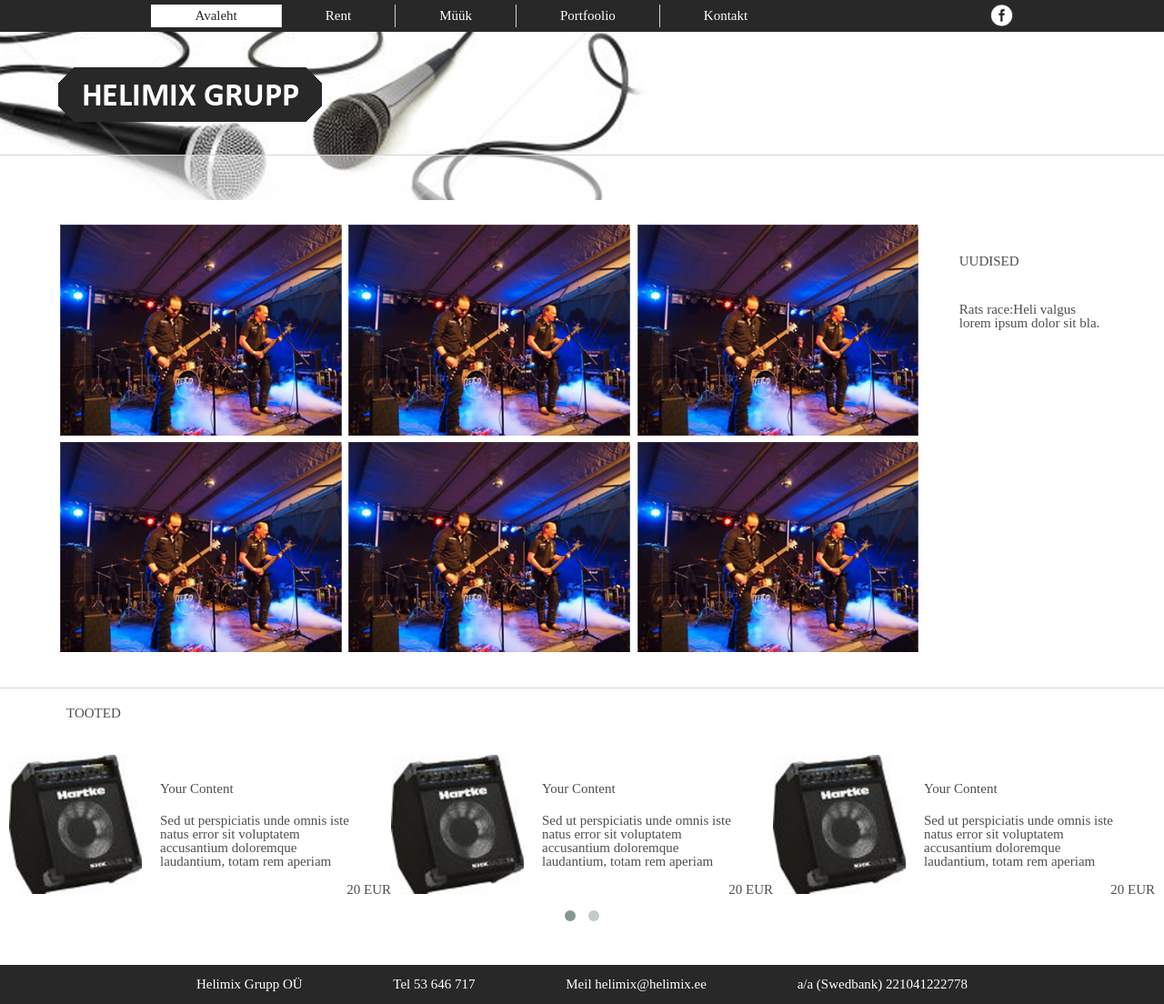
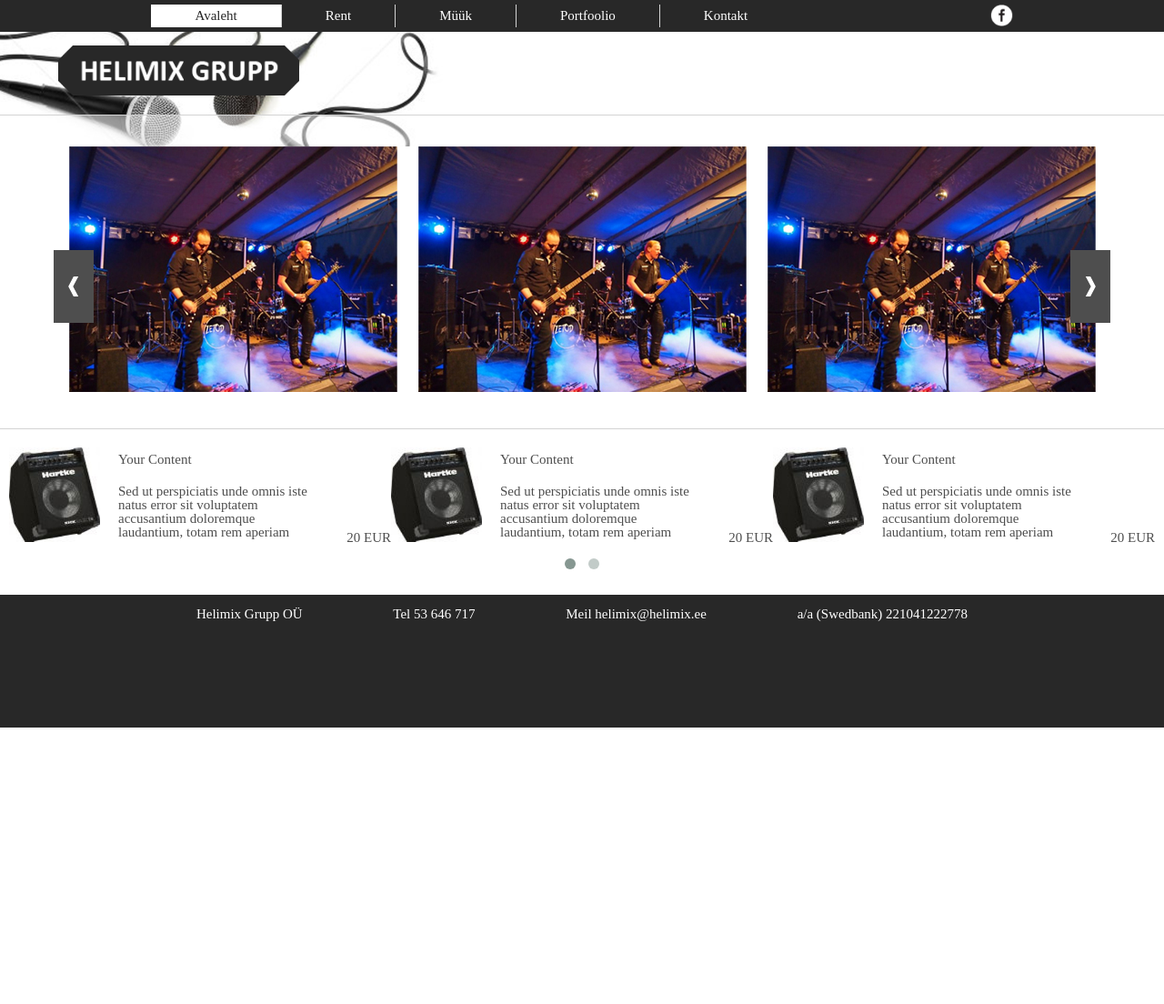
Before and after one commit to kaiakonsap/helimix, a PHP site: page / in a window 1280 px wide. Shown: the whole page at 91% size. After the commit the page ends 800 px from the top, so only its background shows below. Run offline with PHP 8.4, Linux system fonts and the light colour scheme; some libraries are stand-ins or nearby versions; some web fonts are replaced.

Commit message:
change a lot of stuff ..

```diff
--- a/Pood.html
+++ b/Pood.html
@@ -5,13 +5,12 @@
     <link rel="stylesheet" href="./styles/stylesheets/screen.css">
     <meta http-equiv="Content-Type" content="text/html; charset=utf-8"/>
     <!--  jQuery 1.7+  -->
-    <script src="./js/jquery-1.10.2.min.js"></script>
+    <script src="//ajax.googleapis.com/ajax/libs/jquery/1.11.1/jquery.min.js"></script>
     <script src="./js/main.js"></script>
 
 
 </head>
 <body>
-<header>
 <div id="main_menu">
     <div class="container2">
         <button type="button" class="navbar-toggle">
@@ -31,9 +30,10 @@
 
     </div>
 </div>
+<header id="push_down">
     <div id="cover"><img src="styles/img/logo.png" alt="cover"></div>
 </header>
-<div id="main">
+<div id="main" class="more_down">
     <div class="container3">
         <div id="content_strip">
             <div id="category-1" class="headline"><p>Helitehnika rent</p></div>
--- a/index.html
+++ b/index.html
@@ -11,8 +11,7 @@
     <!-- Default Theme -->
     <link rel="stylesheet" href="./js/owl-carousel/owl.theme.css">
 
-    <script src="./js/jquery-1.10.2.min.js"></script>
-
+    <script src="//ajax.googleapis.com/ajax/libs/jquery/1.11.1/jquery.min.js"></script>
     <!-- Include js plugin -->
     <script src="./js/owl-carousel/owl.carousel.js"></script>
     <script src="./js/main.js"></script>
@@ -41,24 +40,30 @@
 </header>
 <div id="main">
     <div class="container1">
-        <div id="news">
-            <h1>Uudised</h1>
-            <p><span>Rats race:</span>Heli valgus lorem ipsum dolor sit bla.
-            </p>
-        </div>
         <div id="images">
-            <img src="styles/img/test_img.jpg" alt="img">
-            <img src="styles/img/test_img.jpg" alt="img">
-            <img src="styles/img/test_img.jpg" alt="img">
-            <img src="styles/img/test_img.jpg" alt="img">
-            <img src="styles/img/test_img.jpg" alt="img">
-            <img src="styles/img/test_img.jpg" alt="img">
+            <div id="owl-2" class="owl-carousel">
+                <div class="item">
+                    <a href="#">
+                        <img src="styles/img/test_img.jpg" alt="img">
 
+                    </a> </div><div class="item">
+                    <a href="#">
+                        <img src="styles/img/test_img.jpg" alt="img">
+
+                    </a> </div><div class="item">
+                    <a href="#">
+                        <img src="styles/img/test_img.jpg" alt="img">
+
+                    </a> </div><div class="item">
+                    <a href="#">
+                        <img src="styles/img/test_img.jpg" alt="img">
+
+                    </a> </div>
+            </div>
         </div>
 
     </div>
     <div id="footer_strip" class="border_top">
-        <h1>tooted</h1>
     <div id="owl-1" class="owl-carousel">
         <div class="item"><a href="#"><span class="image_wrap"><img src="styles/img/test_toode.jpg" alt="product"></span><span class="intro"> <span class="h3">Your Content</span>Sed ut perspiciatis unde omnis iste natus
             error sit voluptatem accusantium doloremque laudantium, totam rem aperiam<span class="price">20 eur</span></span> </a> </div>        <div class="item"><a href="#"><span class="image_wrap"><img src="styles/img/test_toode.jpg" alt="product"></span><span class="intro"> <span class="h3">Your Content</span>Sed ut perspiciatis unde omnis iste natus
--- a/js/main.js
+++ b/js/main.js
@@ -1,5 +1,4 @@
 $(document).ready(function() {
-
     jQuery('.navbar-toggle').click(function (event) {
         event.preventDefault();
         if($( window ).width()<=830){
@@ -27,9 +26,16 @@ $(document).ready(function() {
         $("#owl-2").owlCarousel(
             {
                 autoPlay: false, //Set AutoPlay to 3 seconds
-                singleItem:true
+                items : 3,
+                itemsDesktop : [1300,3],
+                itemsDesktopSmall : [1199,2],
+                itemsMobile : [700,1],
+                navigation : true,
+                navigationText : false,
+                pagination: false
             });
 }
+
 /*$(".link").click(function(e)
 {
 
@@ -74,7 +80,7 @@ $(document).ready(function() {
 
             if (bodyelem.scrollTop() > 218)
             {
-                $('.sidebar').css('top',30);
+                $('.sidebar').css('top',60);
 
 
 
--- a/js/owl-carousel/owl.theme.css
+++ b/js/owl-carousel/owl.theme.css
@@ -7,23 +7,37 @@
 	margin-top: 10px;
 	text-align: center;
 }
-
+.owl-theme .owl-controls .owl-prev{
+    left:-10px;
+    background-image: url("./img/arrow1_left.png");
+}
+.owl-theme .owl-controls .owl-next{
+    right:-10px;
+    background-image: url("./img/arrow1_right.png");
+}
 /* Styling Next and Prev buttons */
 
 .owl-theme .owl-controls .owl-buttons div{
+    position: absolute;
+    top: 40%;
+    z-index: 10;
     color: #FFF;
     display: inline-block;
     zoom: 1;
     *display: inline;/*IE7 life-saver */
     margin: 5px;
-	padding: 3px 10px;
+    padding: 25px 16px;
+    width: 12px;
+    height: 30px;
+
     font-size: 12px;
-	-webkit-border-radius: 30px;
-	-moz-border-radius: 30px;
-	border-radius: 30px;
-	background: #869791;
-	filter: Alpha(Opacity=50);/*IE7 fix*/
-	opacity: 0.5;
+    -webkit-border-radius: 0;
+    -moz-border-radius: 0;
+    border-radius: 0;
+    background-color: #4e4e4e;
+    background-repeat: no-repeat;
+    background-position: center;
+    opacity: 1.0;
 }
 /* Clickable class fix problem with hover on touch devices */
 /* Use it for non-touch hover action */
--- a/styles/sass/screen.scss
+++ b/styles/sass/screen.scss
@@ -14,6 +14,21 @@
 html {
   font-family: 'calibri',calibri;
   font-size: 15px;
+  background: #282828;
+}
+
+body
+{
+  background-color: white;
+}
+header
+{
+  position: relative;
+  z-index: 0;
+}
+#push_down
+{
+  top: 35px;
 }
 
 p, h3,.h3, h1,.intro {
@@ -45,13 +60,20 @@ ul li a
 }
 br { clear:left }
 
-#main_menu {
+#main_menu,header #main_menu {
 
   width: 100%;
   background-color:  #282828;
   padding: 5px 0;
-position: relative;
 }
+header #main_menu {
+  position: relative;
+}
+ #main_menu {
+position: fixed;
+   z-index: 10;
+}
+
 #main_menu .links {
 
   margin: 0; padding: 0;
@@ -126,23 +148,31 @@ li {
   width: 90%;
   margin: 0px auto;
   position: relative;
+  text-align: center;
+}
+.container-0 {
+  width: 95%;
+  margin: 0px auto;
+  position: relative;
+  text-align: center;
 }
 
 
 #cover {
   background-image: url("../img/cover.jpg");
   background-repeat: no-repeat;
-  background-size: auto 185px;
-  min-height: 214px;
+  background-size: auto 126px;
+  min-height: 170px;
   position: relative;
   z-index: -1;
   img {
     position: absolute;
     left: 5%;
-    top: 39px;
+    top: 15px;
+    width: 265px;
   }
 }
-header
+#main_menu
 {
   .container2 {
     width: 74%;
@@ -186,12 +216,14 @@ header
   }
   .accordion{display: none}
 }
+
 #main {
   background-color: rgba(255, 255, 255, 0.5);
   min-height: 100px;
   margin-top: -79px;
   border-top:1px solid lightgray ;
-  z-index: 0;
+  position: relative;
+  z-index: 1;
   .container2, .container3 {
     margin: 0px auto;
     position: relative;
@@ -208,33 +240,30 @@ header
   }
   #images {
     display: inline-block;
-    margin-top: 74px;
-    width: 84%;
-    img {
-      width: 32%;
-      height: auto;
-      margin: 2px;
-    }
+    margin-top: 34px;
+    width: 100%;
+
   }
   #slaides
   {
-    margin-top: 74px;
-
+    margin: 80px 0 68px;
     .item
     {
       text-align: center;
+      img
+      {
+        width: 95%;
+        max-width: 416px;
+      }
     }
+
   }
   #news {
-    margin-top: 74px;
-    display: inline-block;
+    margin-top: 40px;
+    display: none;
     float: right;
-    width: 14%;
-    /*    h1{
-          padding-bottom: 38px;
-          padding-top: 35px;
+    width: 32%;
 
-        }*/
     p span {
       font-family: 'calibri-Bold';
     }
@@ -259,7 +288,7 @@ header
       vertical-align: middle;
     }
     .image_wrap img {
-      width: 146px;
+      width: 100px;
       height: auto;
     }
 
@@ -283,8 +312,13 @@ header
   }
   #footer_strip
   {
-    margin-top: 34px;
+    margin-top: 27px;
+    .item
+    {
+      margin-top: 20px;
+    }
     .team
+
     {
       display: inline-block;
       text-align: center;
@@ -388,10 +422,14 @@ header
     }
   }
 }
+.more_down
+{
+  margin-top: -44px !important;
+}
 
 #footer {
   background-color: #282828;
-  margin-top: 40px;
+  margin-top: 20px;
 
   .container1 {
     text-align: center;
@@ -445,11 +483,12 @@ header
     {
       right: 48px;
     }
+    .container2
+    {
+      width: 94%;
+    }
   }
-  header .container2
-  {
-    width: 94%;
-  }
+
 
 
   #footer .container1 ul li {
@@ -482,18 +521,18 @@ header
     display: block !important;
   }
 
-  header
-  {
-  ul {
+
+    .accordion {
     display: block;
     width: 100%;
   }
-    .links{display: none}
+
   #main_menu {
    padding: 5px 0;
+    .links{display: none}
   }
     #main_menu li a{
-    border-left: none;
+    border-left: none !important;
     display: block;
   }
   li {
@@ -517,7 +556,7 @@ header
     }
 
       }
-    }
+
   #main
   {
   #news {
@@ -539,6 +578,12 @@ header
     margin-left: 0;
     border-left: 0;
     border-right: 0;
+  }
+  #push_down {
+    top: 71px;
+  }
+  .more_down {
+    margin-top: -8px !important;
   }
 }
 @media screen and (max-width: 712px)
@@ -625,6 +670,12 @@ header
       bottom: -20px;
   }
 }
+  .more_down
+  {
+    #content_strip {
+      margin-top: 85px !important;
+  }
+  }
 }
 @media screen and (max-width: 370px)
 {
```
Also changed, not shown: images.html (+4 -3 lines), portfolio.html (+4 -4 lines), js/owl-carousel/img/arrow1_left.png (added), js/owl-carousel/img/arrow1_right.png (added), styles/stylesheets/screen.css. Lines whose indentation alone changed are shown as unchanged.
